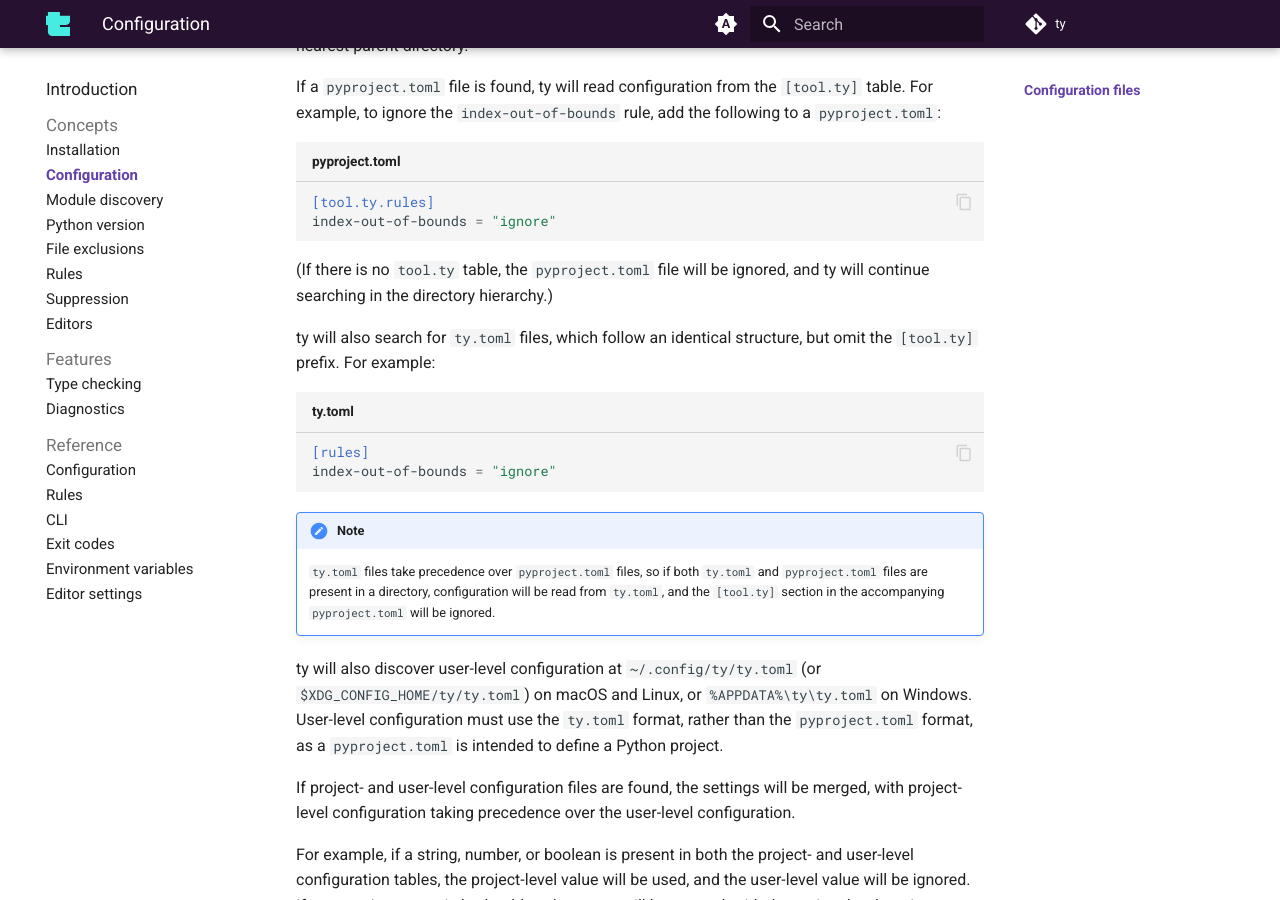
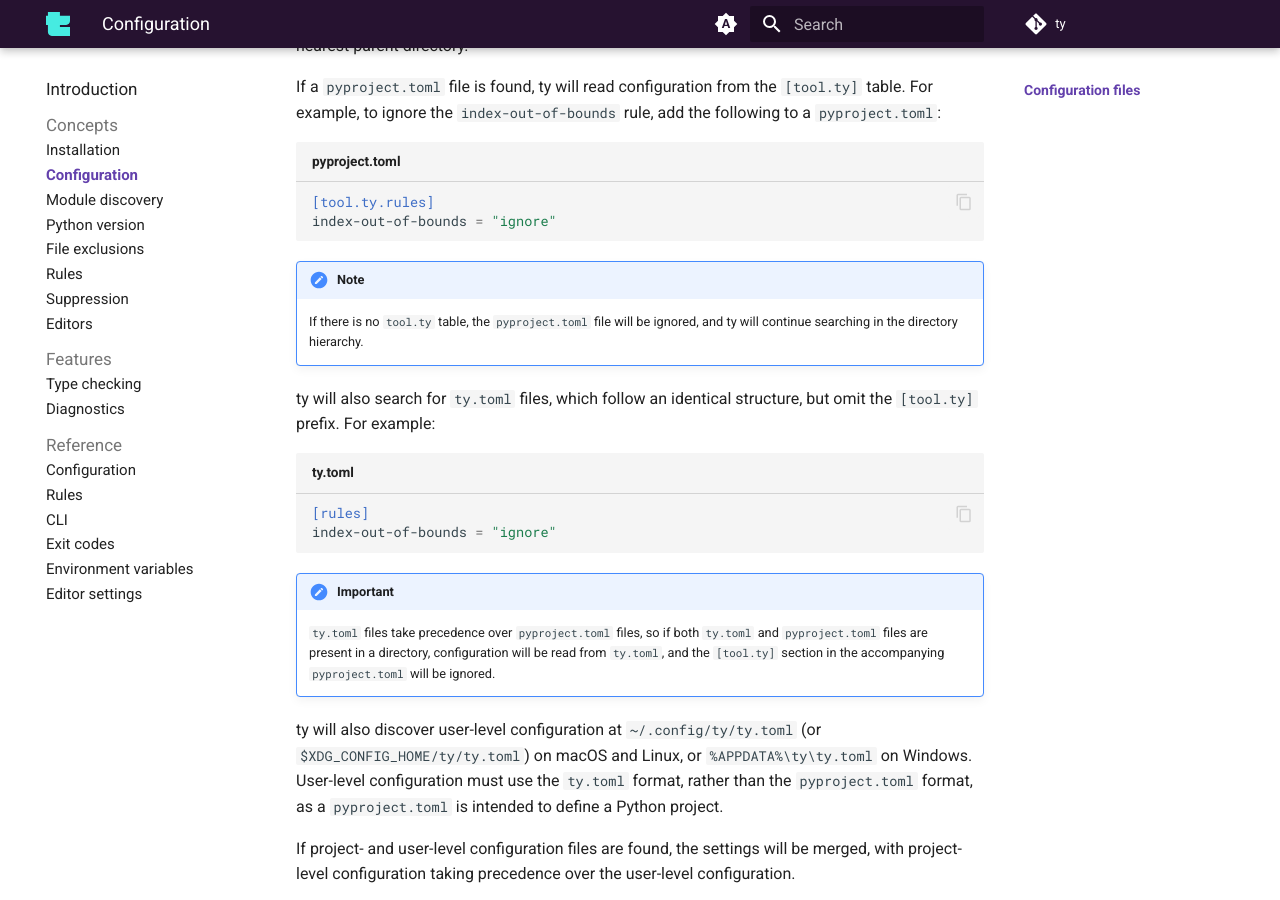
Before and after one commit to astral-sh/ty, an MkDocs documentation site: the page built from docs/configuration.md, in a window 1280 px wide and 900 px high, scrolled down 305 px. Built offline with MkDocs 1.6.1 and Material for MkDocs 9.7.7, drawn with Linux system fonts in a browser that asks for light colours; comment, search, counter and statistics services are not loaded; some of the changed lines change nothing that is shown.

Commit message:
Adjust the admonitions in the configuration concept page (#1906)

````diff
--- a/docs/configuration.md
+++ b/docs/configuration.md
@@ -13,7 +13,10 @@ If a `pyproject.toml` file is found, ty will read configuration from the `[tool.
 index-out-of-bounds = "ignore"
 ```
 
-(If there is no `tool.ty` table, the `pyproject.toml` file will be ignored, and ty will continue searching in the directory hierarchy.)
+!!! note
+
+    If there is no `tool.ty` table, the `pyproject.toml` file will be ignored, and ty will continue
+    searching in the directory hierarchy.
 
 ty will also search for `ty.toml` files, which follow an identical structure, but omit the `[tool.ty]` prefix. For example:
 
@@ -22,7 +25,7 @@ ty will also search for `ty.toml` files, which follow an identical structure, bu
 index-out-of-bounds = "ignore"
 ```
 
-!!! note
+!!! important
 
     `ty.toml` files take precedence over `pyproject.toml` files, so if both `ty.toml` and `pyproject.toml` files are present in a directory, configuration will be read from `ty.toml`, and the `[tool.ty]` section in the accompanying `pyproject.toml` will be ignored.
 
````
